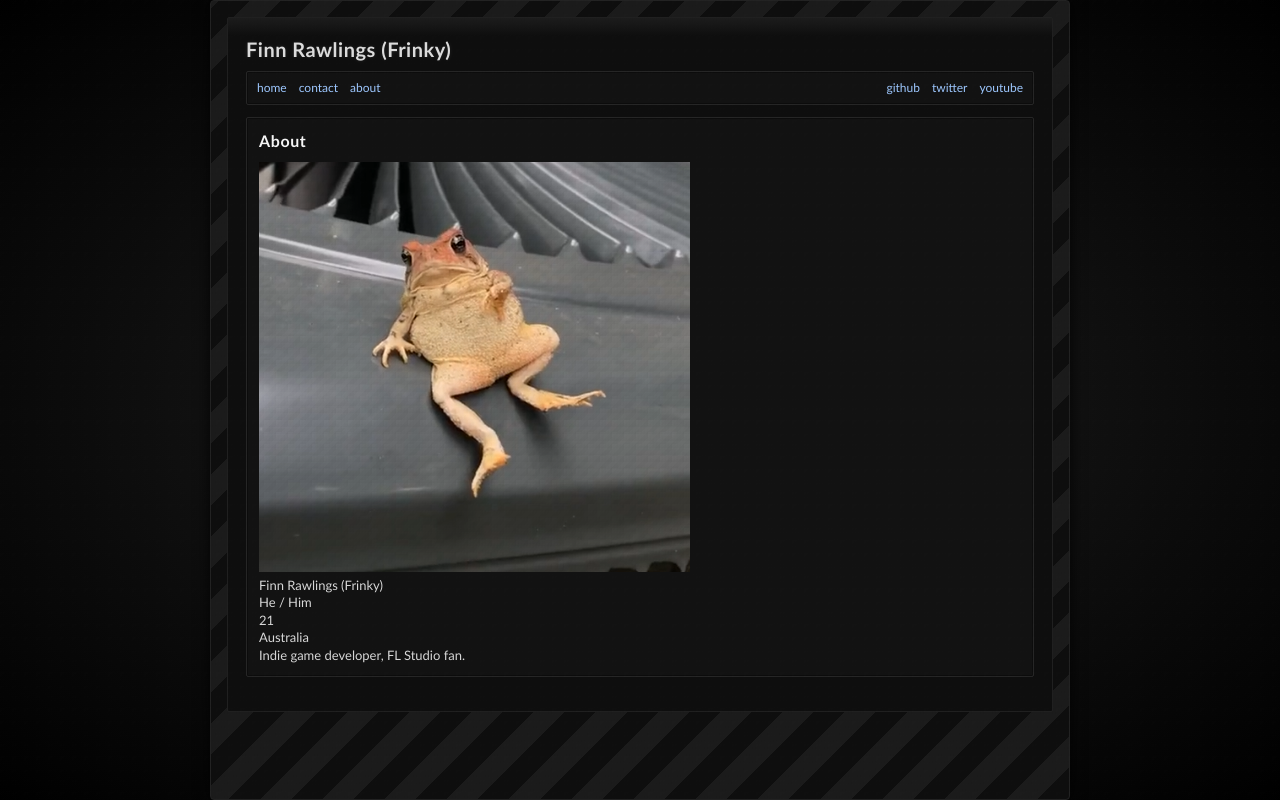
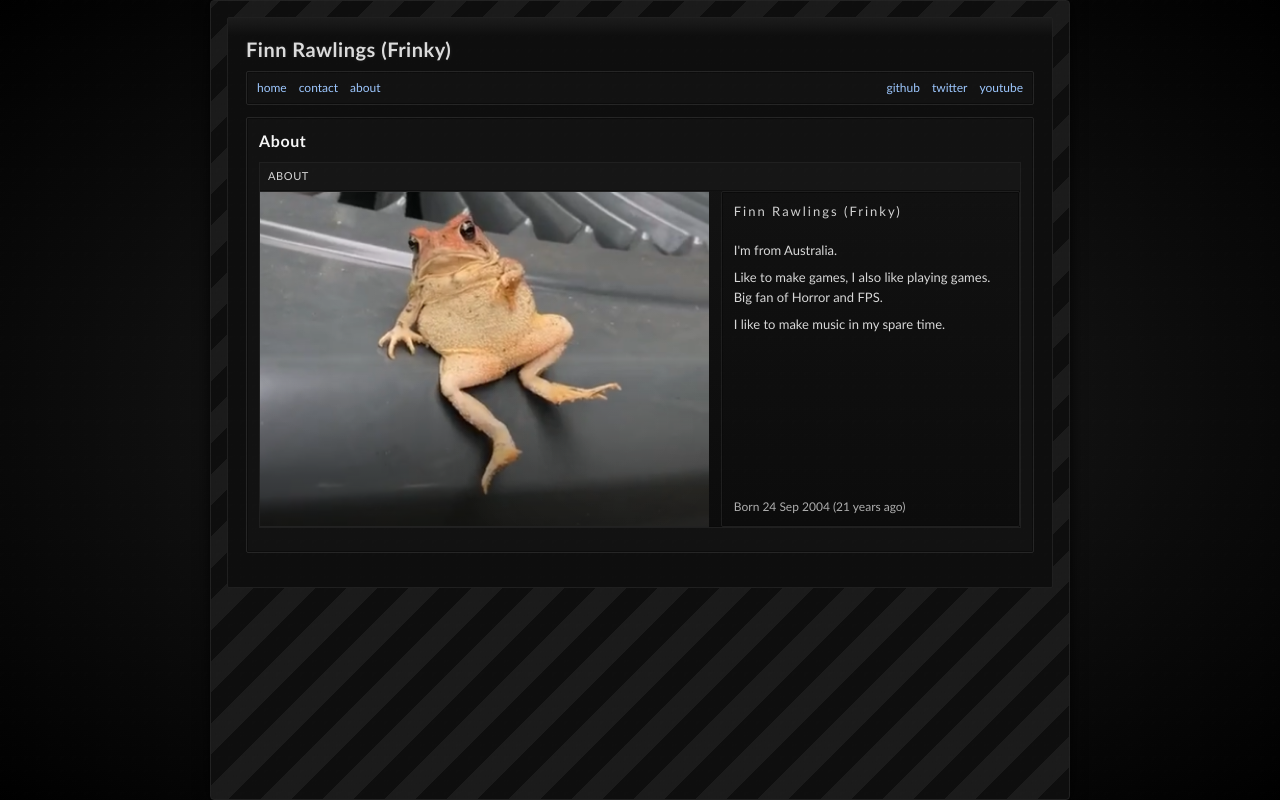
Before and after one commit to frinky04/FrinkyWebsiteV2, a plain HTML site: page index.html in a window 1280 px wide. Both pictures are taken after a click on the link "about". Drawn offline with Linux system fonts and the light colour scheme.

Commit message:
Redesign About section and add dynamic age display
Refactored the About section in index.html to use a feature card layout, updated the contact section with new links, and improved the About blurb. Added a yearsAgo utility and renderAboutAge function in script.js to dynamically display age based on birth date. Updated styles.css to support the new About card layout and image styling.

```diff
--- a/index.html
+++ b/index.html
@@ -97,20 +97,39 @@
           <div class="section-head">
             <h2>About</h2>
           </div>
-          <img src="images/frog.png">
-          <p class="body-text"> Finn Rawlings (Frinky) </p>
-          <p class="body-text"> He / Him </p>
-          <p class="body-text"> 21 </p>
-          <p class="body-text"> Australia </p>
-          <p class="body-text"> Indie game developer, FL Studio fan.</p>
+          <div class="feature-card about-card">
+            <div class="feature-header">ABOUT</div>
+            <div class="feature-body">
+              <div class="feature-window about-window" role="img" aria-label="Frog illustration for Finn Rawlings">
+                <img src="images/frog.png" alt="" class="about-image" />
+                <div class="feature-overlay">
+
+                </div>
+              </div>
+              <div class="feature-blurb">
+                <div class="blurb-body">
+                  <div class="feature-title">Finn Rawlings (Frinky)</div>
+                  <br>
+                  <p class="body-text">I'm from Australia.</p>
+                  <p class="body-text">Like to make games, I also like playing games. Big fan of Horror and FPS.</p>
+                  <p class="body-text">I like to make music in my spare time.</p>
+
+                </div>
+                <div class="detail-meta" id="about-age"></div>
+              </div>
+            </div>
+          </div>
         </section>
+
 
         <section class="page-section section contact hidden" id="section-contact">
           <div class="section-head">
             <h2>Contact</h2>
           </div>
-          <p class="body-text">@frinky on discord</p>
-          <p class="body-text">frinky13 on twitter (msg me)</p>
+          <a href="https://twitter.com/x?ref_src=twsrc%5Etfw" class="twitter-follow-button" data-show-count="false">Follow @x</a><script async src="https://platform.twitter.com/widgets.js" charset="utf-8"></script>
+          <p class="body-text">
+            <a href="https://discordapp.com/users/294798870423011329" target="_blank" rel="noopener noreferrer">my discord (@frinky)</a>
+          </p>
         </section>
 
         <section class="page-section section detail hidden" id="section-detail">
--- a/script.js
+++ b/script.js
@@ -76,6 +76,18 @@ function daysAgo(dateString) {
   const ms = now - target;
   const days = Math.floor(ms / (1000 * 60 * 60 * 24));
   return `${days} days ago`;
+}
+
+function yearsAgo(dateString) {
+  const target = dateString ? new Date(dateString) : null;
+  if (!target || Number.isNaN(target.getTime())) return null;
+  const now = new Date();
+  let years = now.getFullYear() - target.getFullYear();
+  const hasHadBirthday =
+    now.getMonth() > target.getMonth() ||
+    (now.getMonth() === target.getMonth() && now.getDate() >= target.getDate());
+  if (!hasHadBirthday) years -= 1;
+  return Math.max(years, 0);
 }
 
 function parseHash(hash) {
@@ -229,6 +241,15 @@ function renderAllGamesList() {
   const list = document.querySelector("#all-games-list");
   if (!list) return;
   buildList(FEEDS.games, list);
+}
+
+function renderAboutAge() {
+  const metaEl = document.querySelector("#about-age");
+  if (!metaEl) return;
+  const birthDate = "24 Sep 2004";
+  const age = yearsAgo(birthDate);
+  const suffix = typeof age === "number" && age >= 0 ? ` (${age} years ago)` : "";
+  metaEl.textContent = `Born ${birthDate}${suffix}`;
 }
 
 function renderFeatured(game) {
@@ -482,6 +503,7 @@ document.addEventListener("DOMContentLoaded", () => {
   history.replaceState(route, "", routeToHash(route));
   renderFeatured(featured);
   renderLists();
+  renderAboutAge();
   setupNav();
   navigateRoute(route, false);
 });
--- a/styles.css
+++ b/styles.css
@@ -400,6 +400,14 @@ a:hover {
   margin-bottom: 0;
 }
 
+.feature-blurb .body-text {
+  margin: 0 0 8px;
+}
+
+.feature-blurb .body-text:last-child {
+  margin-bottom: 0;
+}
+
 .feature-window.clickable {
   cursor: pointer;
 }
@@ -490,6 +498,23 @@ a:hover {
 .feature-date {
   font-size: 11px;
   color: var(--muted);
+}
+
+.about-window {
+  background-image:
+    url("images/frog.png"),
+    linear-gradient(180deg, rgba(0, 0, 0, 0.25) 0%, rgba(0, 0, 0, 0.75) 100%);
+  background-size: cover, cover;
+  background-position: center, center;
+  background-blend-mode: normal, overlay;
+}
+
+.about-image {
+  position: absolute;
+  inset: 0;
+  width: 100%;
+  height: 100%;
+  object-fit: cover;
 }
 
 .blurb-grid {
```
